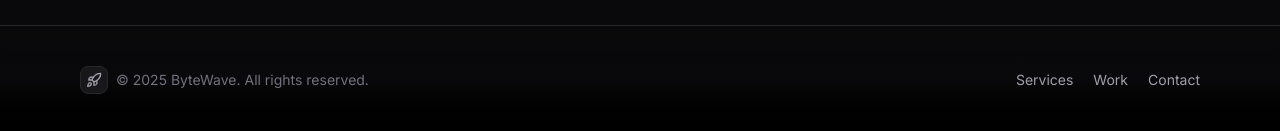
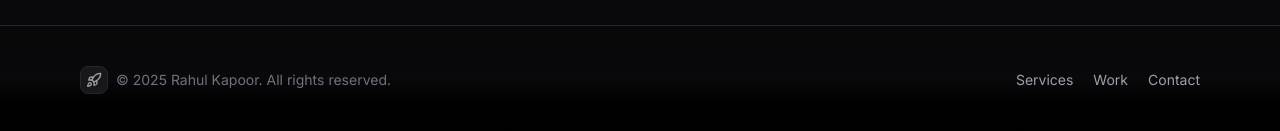
Before and after one commit to rahulkpr2510/freelance-portfolio, a Next.js app: page / in a window 1280 px wide. Shown: the part 5110-5241 px from the top of the page. Built offline with nearby package versions, Linux system fonts and the light colour scheme.

Commit message:
docs(Footer): update copyright name from ByteWave to Rahul Kapoor

```diff
--- a/components/Footer.tsx
+++ b/components/Footer.tsx
@@ -14,7 +14,7 @@ export default function Footer() {
             <Rocket className="h-4 w-4 text-zinc-400 group-hover:text-fuchsia-400 transition-colors" />
           </span>
           <span className="text-zinc-500 group-hover:text-zinc-300 transition">
-            © {new Date().getFullYear()} ByteWave. All rights reserved.
+            © {new Date().getFullYear()} Rahul Kapoor. All rights reserved.
           </span>
         </div>
 
```
